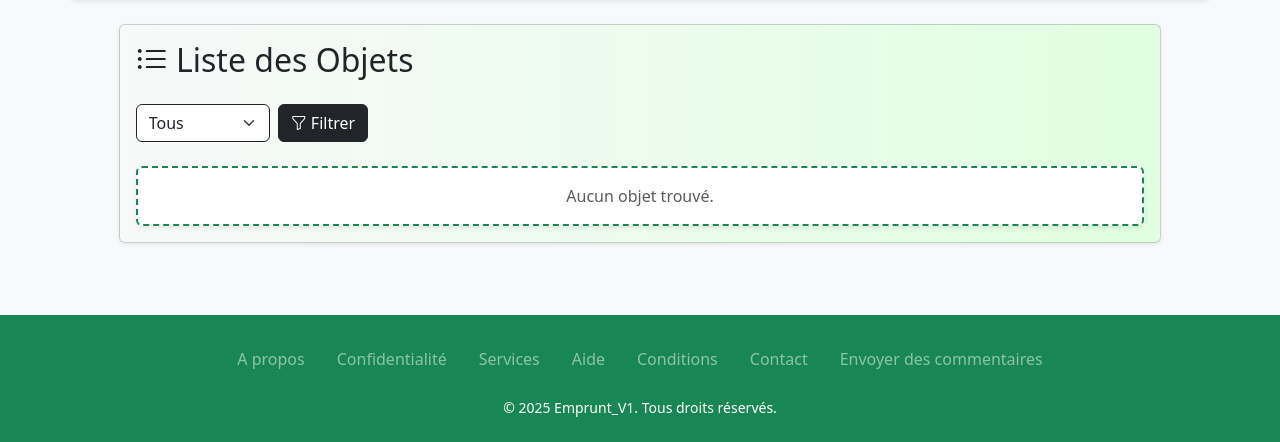
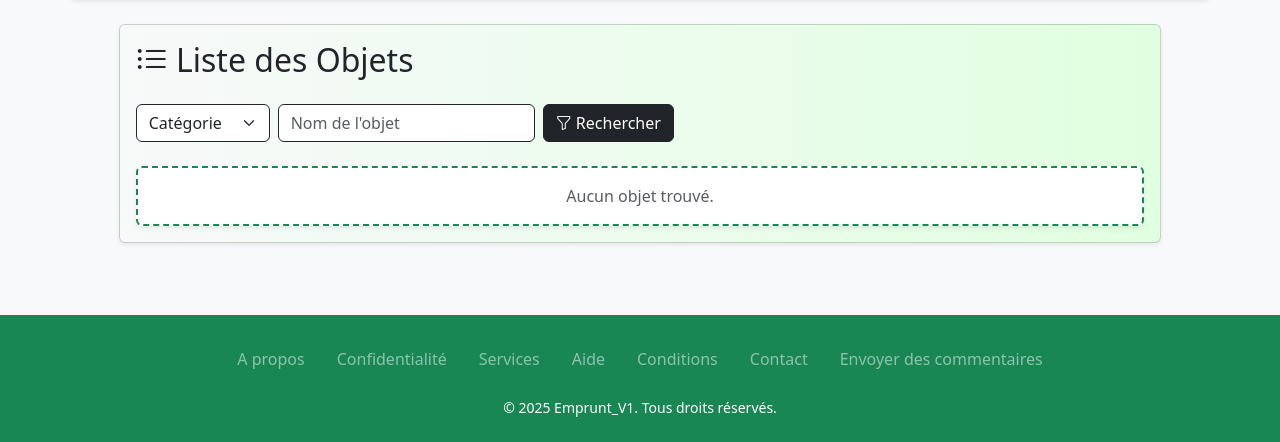
Before and after one commit to Ju4n-tamby/v2, a PHP site: page /pages/liste_objet.php in a window 1280 px wide. Shown: the part 252-694 px from the top of the page. Run offline with PHP 8.4, Linux system fonts and the light colour scheme; the visitor is signed in with stand-in values (Sample User, id 1); data comes from the database, SQL or seed files in the repository; data that the repository does not hold is empty.

Commit message:
presque fini

```diff
--- a/inc/function.php
+++ b/inc/function.php
@@ -4,7 +4,7 @@ session_start();
 
 function inscrire_membre($nom, $date_naissance, $genre, $ville, $mail, $mdp, $image)
 {
-  $mysqli = new mysqli('localhost', 'root', '', 'db_s2_ETU003922');
+  $mysqli = new mysqli('localhost', 'ETU003922', 'kR6rpZRG', 'db_s2_ETU003922');
   $sql = "INSERT INTO emp_membre (nom, datenaissance, genre, ville, email, mdp, image) VALUES ('$nom', '$date_naissance', '$genre', '$ville', '$mail', '$mdp', '$image')";
   if ($mysqli->query($sql) === true) {
     $inserted_id = $mysqli->insert_id;
@@ -96,9 +96,17 @@ function getAllCategories()
   return $categories;
 }
 
-function getObjetsParCategories($id_categorie)
+function getObjetsParCategories($id_categorie, $nom)
 {
-  $sql = "SELECT * FROM v_objet_categorie_membre WHERE id_categorie='$id_categorie' GROUP BY id_objet DESC";
+  $sql = "SELECT * FROM v_objet_categorie_membre WHERE 1=1";
+  if (isset($id_categorie)) {
+    $sql .= " AND id_categorie='$id_categorie'";
+  }
+  if ($nom != "") {
+    $sql .= " AND nom_objet='$nom'";
+  }
+
+  $sql .= " ORDER BY id_objet DESC";
   $news_req = mysqli_query(dbconnect(), $sql);
   $objets = array();
   while ($result = mysqli_fetch_assoc($news_req)) {
--- a/pages/liste_objet.php
+++ b/pages/liste_objet.php
@@ -11,11 +11,10 @@ if (!$membre) {
   header('Location: login.php');
   exit();
 }
-if ($_SERVER['REQUEST_METHOD'] == 'POST' && isset($_POST['filtre']) && $_POST['filtre'] != "") {
+if ($_SERVER['REQUEST_METHOD'] == 'POST' && (isset($_POST['filtre']) || isset($_POST['nom_objet_recherche']))) {
   $id_categorie = $_POST['filtre'];
-  if ($id_categorie) {
-    $listeObjets = getObjetsParCategories($id_categorie);
-  }
+  $nom = $_POST['nom_objet_recherche'];
+  $listeObjets = getObjetsParCategories($id_categorie, $nom);
 } else {
   $listeObjets = getAllObjets();
 }
@@ -80,7 +79,7 @@ if ($_SERVER['REQUEST_METHOD'] == 'POST' && isset($_POST['filtre']) && $_POST['f
             <form action="" method="post" class="row g-2 align-items-center mb-4">
               <div class="col-auto">
                 <select name="filtre" class="form-select border-dark">
-                  <option value="">Tous</option>
+                  <option value="">Catégorie</option>
                   <?php
                   $categories = getAllCategories();
                   foreach ($categories as $categorie) { ?>
@@ -89,8 +88,11 @@ if ($_SERVER['REQUEST_METHOD'] == 'POST' && isset($_POST['filtre']) && $_POST['f
                 </select>
               </div>
               <div class="col-auto">
+                <input type="text" name="nom_objet_recherche" class="form-control border-dark" placeholder="Nom de l'objet">
+              </div>
+              <div class="col-auto">
                 <button type="submit" class="btn btn-dark">
-                  <i class="bi bi-funnel"></i> Filtrer
+                  <i class="bi bi-funnel"></i> Rechercher
                 </button>
               </div>
             </form>
```
